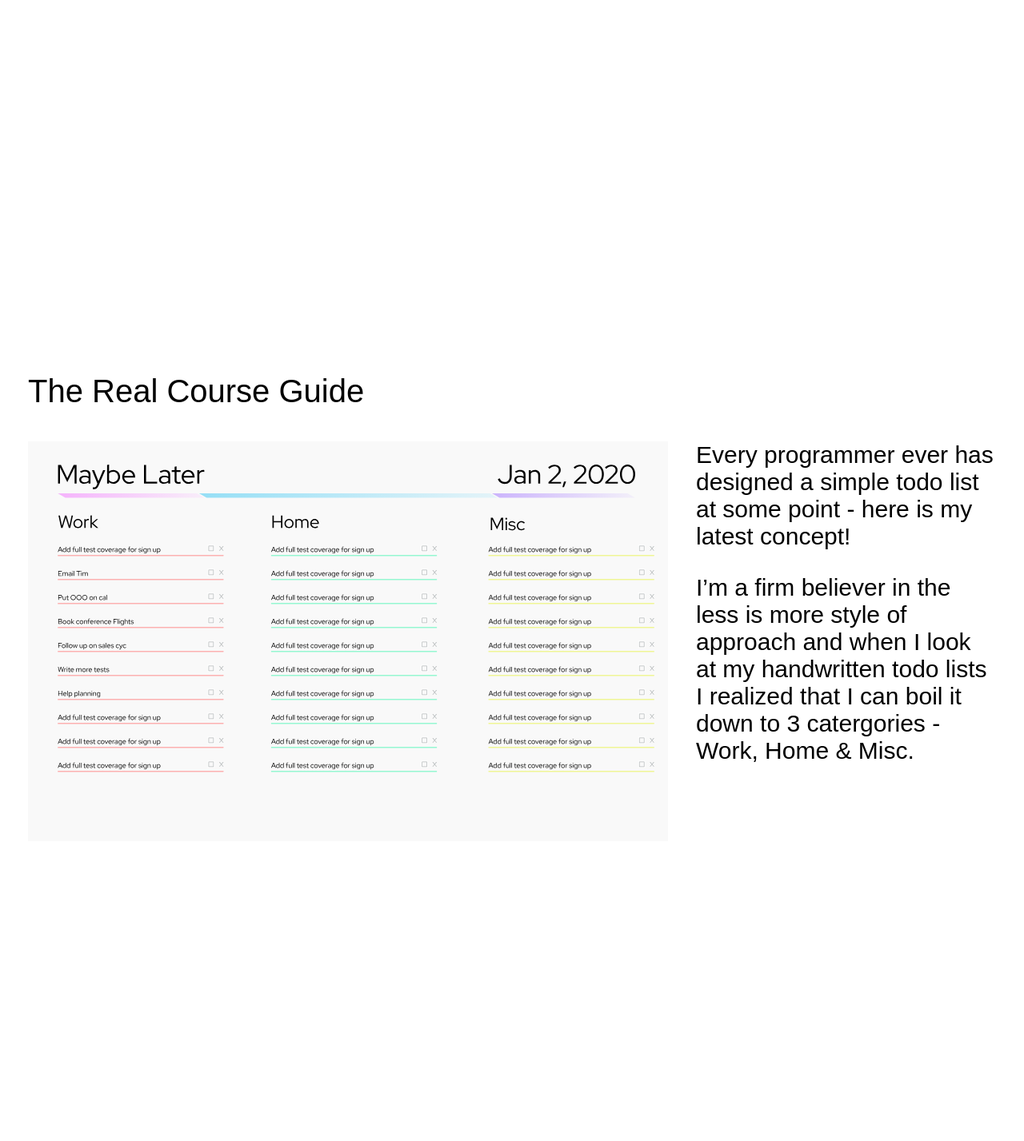
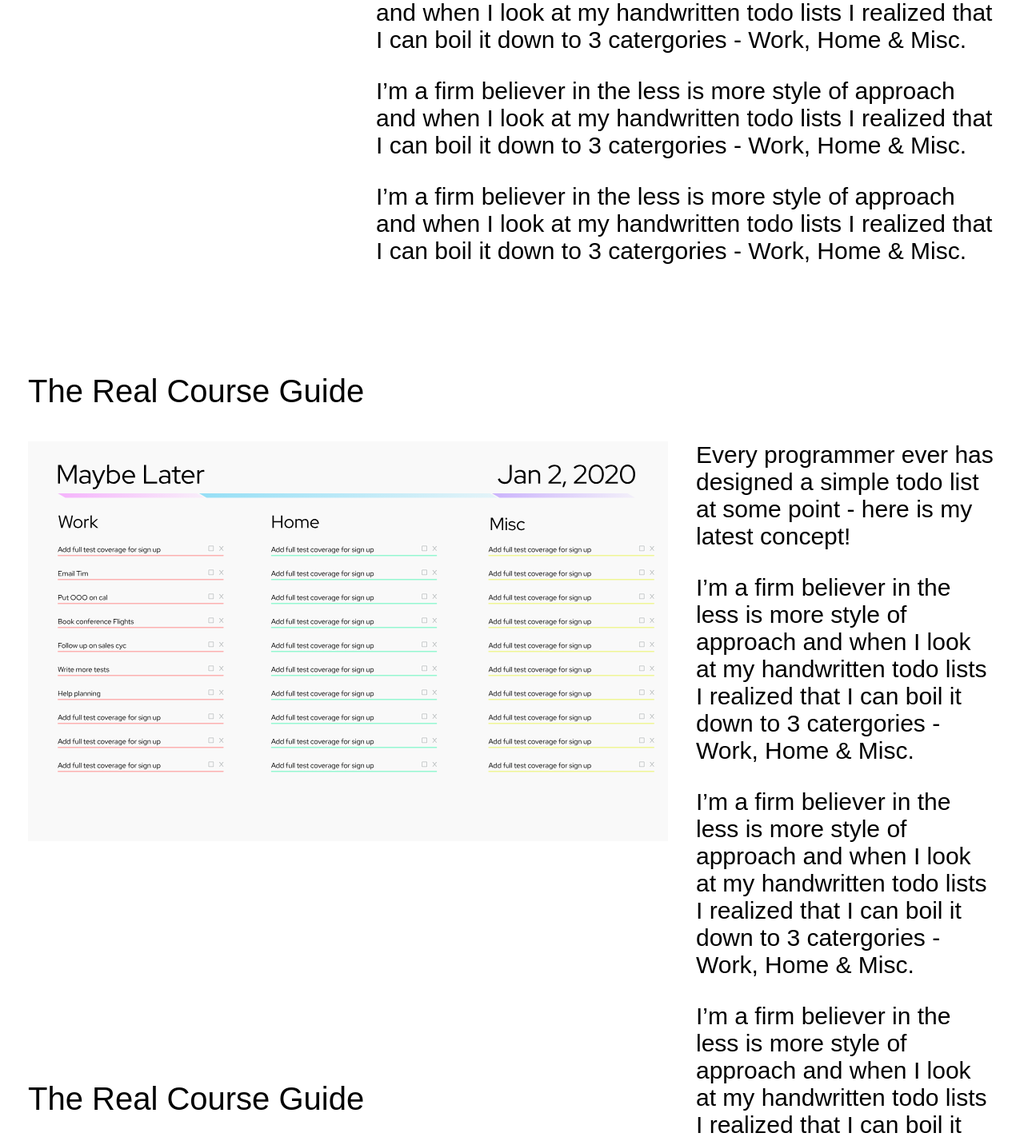
Before and after one commit to ejdweck/portfolio, a React (Create React App) app: page / in a window 1280 px wide. Shown: the part 1337-2764 px from the top of the page at 80% size. Before the commit the page ends 2689 px from the top, so only its background shows below. Built offline with nearby package versions, Linux system fonts and the light colour scheme.

Commit message:
adding more project cards

```diff
--- a/src/App.js
+++ b/src/App.js
@@ -13,6 +13,10 @@ import todov1 from './img/todo-concept-v1.svg'
 
 // gifs
 import melons from './img/melons.gif'
+import bbox from './img/bbox.gif'
+import trailblazers from './img/trailblazers-chatroom.gif'
+import realcourseguide from './img/realcourseguide.gif'
+
 import ProjectRow from './components/ProjectRow'
 
 const StyledAppContainer = styled.div`
@@ -106,16 +110,16 @@ const StyledMoreInfo = styled.span`
 `
 
 const StyledTitle = styled.span`
-  margin-top: 50px;
   margin-left: 35px;
   margin-right: 35px;
+  margin-top: 50px;
+    margin-bottom: 40px;
   font-size: 60px;
   text-align: center;
 
   @media screen and (max-width: 575px) {
     margin-left: 20px;
     margin-right: 20px;
-    margin-bottom: 20px;
     font-size: 30px;
     text-align: left;
   }
@@ -217,7 +221,13 @@ class App extends Component {
         </StyledTitleContainer>
         <ProjectRow
           projectTitle="In Watermelons We Trust"
-          paragraphs={['This concept came about when a friend bought the domain watermelons.io with the intention of setting up a web application where users could contribute their own artistic of a watermelon(s).','When drawing a melon in illustrator I got excited and decided to experiment with some 80’s inspired bright colors.']}
+          paragraphs={[
+            'This concept came about when a friend bought the domain watermelons.io with the intention of setting up a web application where users could contribute their own artistic of a watermelon(s).'
+            ,'When drawing a melon in illustrator I got excited and decided to experiment with some 80’s inspired bright colors.',
+            'I’m a firm believer in the less is more style of approach and when I look at my handwritten todo lists I realized that I can boil it down to 3 catergories - Work, Home & Misc.',
+            'I’m a firm believer in the less is more style of approach and when I look at my handwritten todo lists I realized that I can boil it down to 3 catergories - Work, Home & Misc.',
+            'I’m a firm believer in the less is more style of approach and when I look at my handwritten todo lists I realized that I can boil it down to 3 catergories - Work, Home & Misc.',
+          ]}
           src={melons}
         />
         <ProjectRow
@@ -225,8 +235,30 @@ class App extends Component {
           paragraphs={[
             'Every programmer ever has designed a simple todo list at some point - here is my latest concept!',
             'I’m a firm believer in the less is more style of approach and when I look at my handwritten todo lists I realized that I can boil it down to 3 catergories - Work, Home & Misc.',
+            'I’m a firm believer in the less is more style of approach and when I look at my handwritten todo lists I realized that I can boil it down to 3 catergories - Work, Home & Misc.',
+            'I’m a firm believer in the less is more style of approach and when I look at my handwritten todo lists I realized that I can boil it down to 3 catergories - Work, Home & Misc.',
           ]}
           src={todov1}
+        />
+        <ProjectRow
+          projectTitle="The Real Course Guide"
+          paragraphs={[
+            'Every programmer ever has designed a simple todo list at some point - here is my latest concept!',
+            'I’m a firm believer in the less is more style of approach and when I look at my handwritten todo lists I realized that I can boil it down to 3 catergories - Work, Home & Misc.',
+            'I’m a firm believer in the less is more style of approach and when I look at my handwritten todo lists I realized that I can boil it down to 3 catergories - Work, Home & Misc.',
+            'I’m a firm believer in the less is more style of approach and when I look at my handwritten todo lists I realized that I can boil it down to 3 catergories - Work, Home & Misc.',
+          ]}
+          src={realcourseguide}
+        />
+        <ProjectRow
+          projectTitle="BBox mobile ordering app concept"
+          paragraphs={[
+            'Every programmer ever has designed a simple todo list at some point - here is my latest concept!',
+            'I’m a firm believer in the less is more style of approach and when I look at my handwritten todo lists I realized that I can boil it down to 3 catergories - Work, Home & Misc.',
+            'I’m a firm believer in the less is more style of approach and when I look at my handwritten todo lists I realized that I can boil it down to 3 catergories - Work, Home & Misc.',
+            'I’m a firm believer in the less is more style of approach and when I look at my handwritten todo lists I realized that I can boil it down to 3 catergories - Work, Home & Misc.',
+          ]}
+          src={bbox}
         />
       </React.Fragment>
     )
--- a/src/components/ProjectRow.js
+++ b/src/components/ProjectRow.js
@@ -23,7 +23,13 @@ const StyledRow = styled.span`
   @media screen and (max-width: 1000px) {
     display: block;
     margin-left: 20px;
-    margin-right : 20px;
+    margin-right: 20px;
+	}
+
+	@media screen and (max-width: 575px) {
+    // display: block;
+    margin-left: 20px;
+    margin-top: 20px;
   }
 `
 
@@ -62,7 +68,6 @@ const StyledImage = styled.img`
     max-width: 300px;
     max-height: 200px;
     display: block;
-		// margin: 0 auto;
 		margin-left: 0px;
 		margin-bottom: 20px;
   }
@@ -79,7 +84,8 @@ const StyledProjectTitle = styled.span`
 	}
 
 	@media screen and (max-width: 575px) {
-    margin-left: 20px;
+		margin-left: 20px;
+		margin-bottom: 20px;
     font-size: 20px;
     text-align: left;
   }
```
